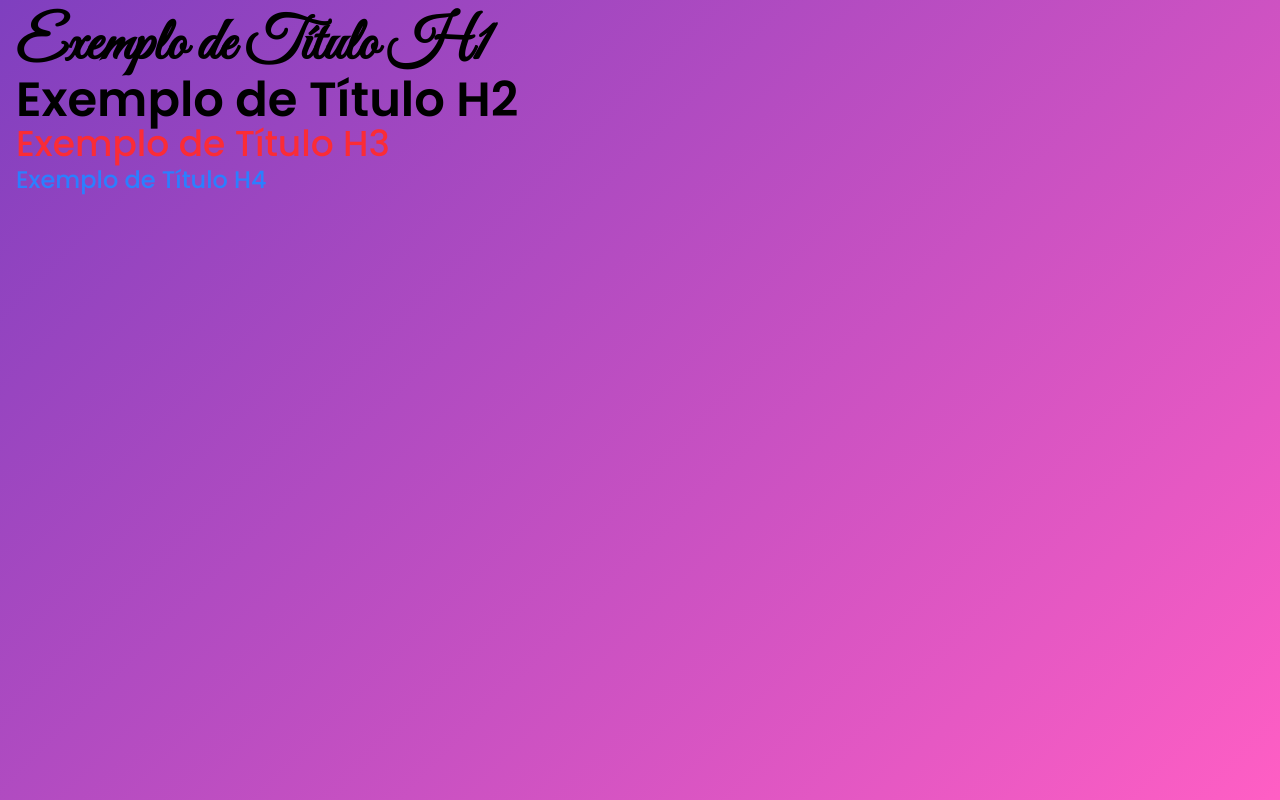
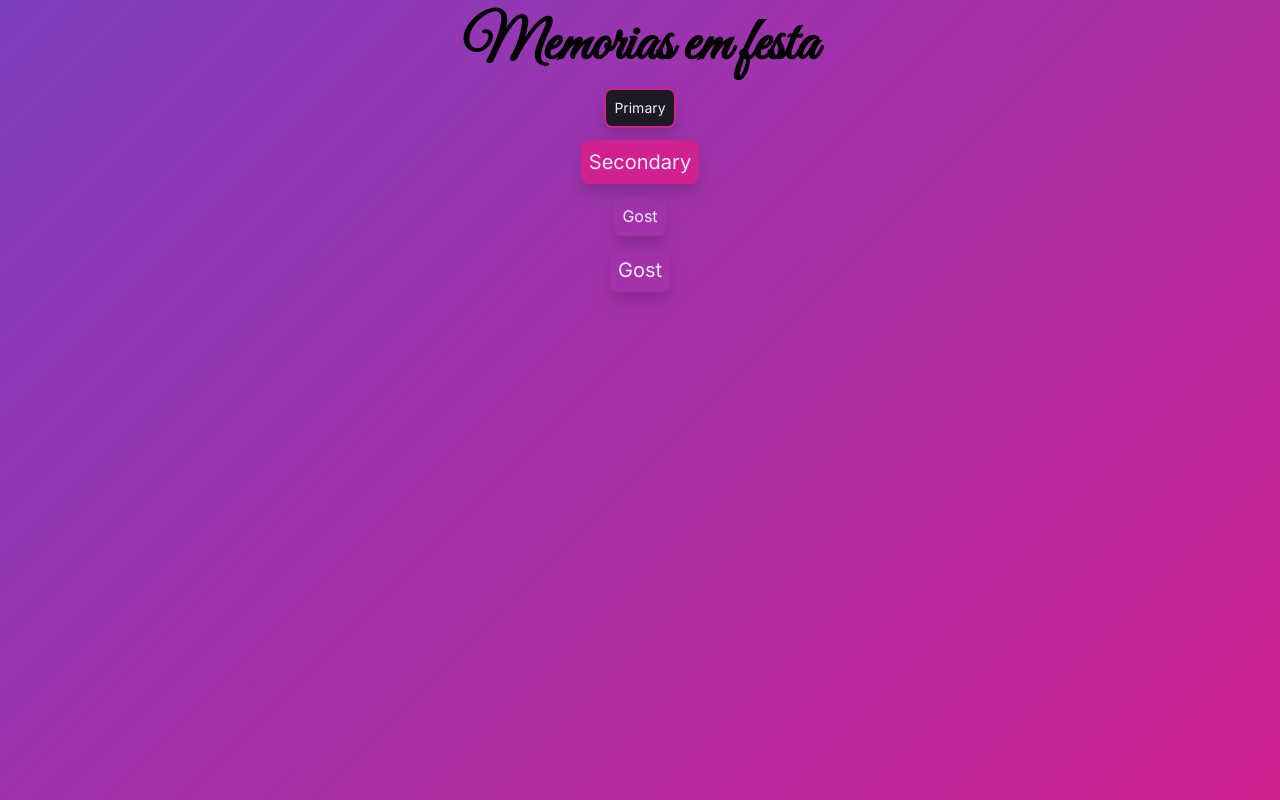
Before and after one commit to kelvincharlesdev/memorias-em-festa, a Next.js app: page / in a window 1280 px wide. Built offline with nearby package versions, Linux system fonts and the light colour scheme.

Commit message:
feat: add Button component with variants and styles

```diff
--- a/src/app/globals.css
+++ b/src/app/globals.css
@@ -4,7 +4,7 @@
   /* 🎨 Paleta de Cores */
 
   --color-primary: #7f3fbf; /* Botões, destaques, gradiente */
-  --color-secondary: #ff5ec4; /* Gradiente, detalhes, hover */
+  --color-secondary: #cf2190; /* Gradiente, detalhes, hover */
   --color-dark-bg: #1c1b23; /* Background principal em dark mode */
   --color-accent: #7ca9f3;
   --gradient-official: linear-gradient(
@@ -54,12 +54,12 @@
   /* H3 =>  text-2xl md:text-4xl   24px/ 36px*/
   /* H4 =>  text-xl md:text-2xl    20px/ 24px */
 
-  /* Textos, Botões etc*/
-  /* text-xs 12px */
-  /* text-sm 14px */
-  /* text-base 16px */
-  /* text-lg 18px */
-  /* text-xl 20px */
+  /* Textos, Botões etc */
+  /* text-xs 12px
+  text-sm 14px
+  text-base 16px
+  text-lg 18px
+  text-xl 20px */
 }
 
 @layer base {
--- a/src/app/page.tsx
+++ b/src/app/page.tsx
@@ -1,18 +1,23 @@
-import { Title } from '@/components/Title';
+import { Button } from "@/components/Button";
+import { Title } from "@/components/Title";
 
 export default function Home() {
   return (
-    <div className="p-4">
-      <Title>Exemplo de Título H1</Title>
-      <Title as="h2" size="lg" weight="semibold">
-        Exemplo de Título H2
-      </Title>
-      <Title as="h3" className="text-red-500" size="md" weight="medium">
-        Exemplo de Título H3
-      </Title>
-      <Title as="h4" className="text-blue-500" size="sm" weight="normal">
-        Exemplo de Título H4
-      </Title>
+    <div className="p-4 flex gap-3 flex-col items-center justify-center">
+      <Title>Memorias em festa</Title>
+
+      <Button color="primary" size="md">
+        Primary
+      </Button>
+      <Button color="secondary" size="sm">
+        Secondary
+      </Button>
+      <Button color="gost" size="lg">
+        Gost
+      </Button>
+      <Button color="gost" size="xl">
+        Gost
+      </Button>
     </div>
   );
 }
--- /dev/null
+++ b/src/components/Button/Button.tsx
@@ -0,0 +1,9 @@
+import { cn } from "@/lib/utils";
+import type * as I from "./Button.interface";
+import { buttonVariants } from "./ButtonVariants";
+
+export const Button = ({ children, size, color }: I.ButtonProps) => {
+  return (
+    <button className={cn(buttonVariants({ size, color }))}>{children}</button>
+  );
+};
--- /dev/null
+++ b/src/components/Button/ButtonVariants.ts
@@ -0,0 +1,22 @@
+import { tv } from 'tailwind-variants';
+
+export const buttonVariants = tv({
+    base: 'flex items-center justify-center rounded-[8px] text-purple-100 cursor-pointer p-2 shadow-lg  transition-opacity duration-400 hover:opacity-80 font-texts',
+  variants: {
+    size: {
+      sm: 'text-xl ',
+      md: 'text-sm ',
+      lg: 'text-base ',
+      xl: 'text-xl',
+    },
+    color: {
+      primary: 'bg-dark-bg  border-2 border-secondary ',
+      secondary: 'bg-secondary',
+      gost: 'bg-transparent  ',
+    },
+  },
+  defaultVariants: {
+    size: 'xl',
+    color: 'primary',
+  },
+});
--- /dev/null
+++ b/src/components/Button/index.ts
@@ -0,0 +1 @@
+export * from './Button';
```
Also changed, not shown: src/app/layout.tsx (+14 -14 lines), src/components/Button/Button.interface.ts (added, +11 -0 lines).
